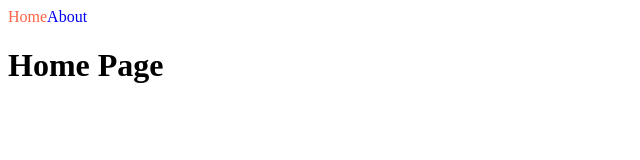
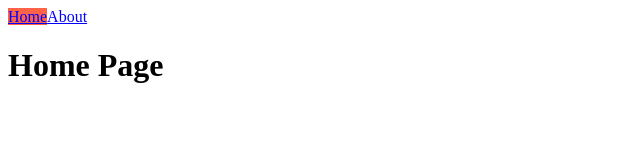
Before and after one commit to zoey-lee-korea/nextjs-intro, a Next.js app: page / in a window 1280 px wide. Shown: the top 160 px of the page, without its empty margins (0-640 px from the left). Built offline with nearby package versions, Linux system fonts and the light colour scheme.

Commit message:
#1.5 Styles JSX

```diff
--- a/components/NavBar.js
+++ b/components/NavBar.js
@@ -1,6 +1,5 @@
 import Link from "next/link"
 import { useRouter } from "next/router"
-import styles from './NavBar.module.css'
 
 export default function NavBar() {
     const router = useRouter();
@@ -8,21 +7,20 @@
     return (
         <nav>
             <Link href='/'>
-                <a
-                    className={`
-                        ${styles.link}
-                        ${router.pathname === '/' ? styles.active : ""
-                    }`}
-                >Home</a>
+                <a className={router.pathname==='/'?"active":""}>Home</a>
             </Link>
             <Link href='/about'>
-                <a
-                    className={[
-                        styles.link,
-                        router.pathname === '/about' ? styles.active : ""
-                    ].join(" ")}
-                >About</a>
+                <a className={router.pathname==='/about'?"active":""}>About</a>
             </Link>
+
+            <style jsx>{`
+                .active {
+                    background-color : tomato;
+                }
+                a {
+                    color : blue;
+                }
+            `}</style>
         </nav>
     )
 }
--- a/components/NavBar.module.css
+++ /dev/null
@@ -1,7 +0,0 @@
-.link {
-    text-decoration: none;
-}
-
-.active {
-    color: tomato;
-}
```
